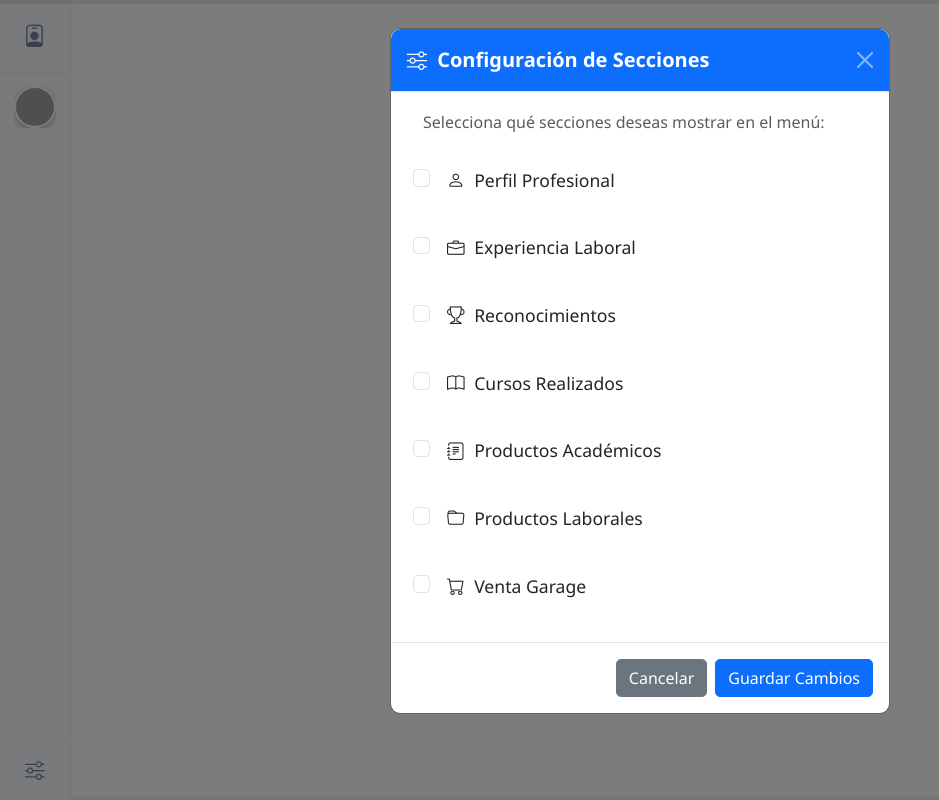
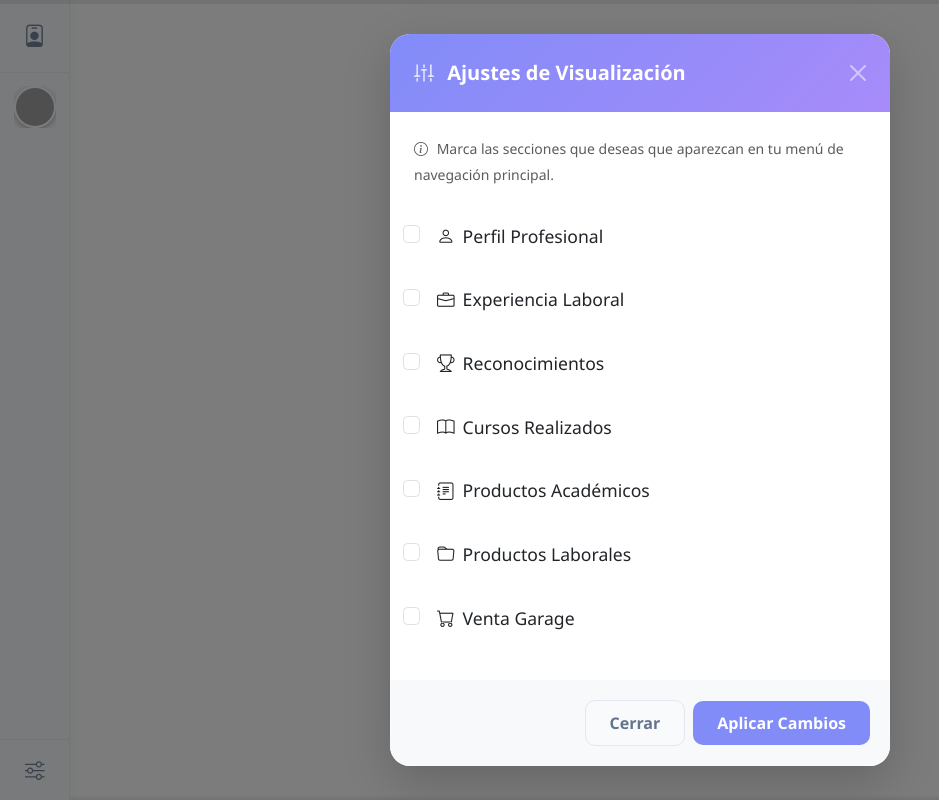
Before and after one commit to johnfralu/hojaDeVidaKelly, a Django app: template templates/base.html in a window 1280 px wide, after a click that opens the changed part. Shown: the whole page, without its empty margins (0-939 px from the left). Run offline with Django 3.2, Linux system fonts and the light colour scheme; the template is opened without the code that fills it, so the values that code supplies are empty; grey boxes are pictures that could not be loaded.

Commit message:
Cambiar diseño de Modales

```diff
--- a/static/css/styles.css
+++ b/static/css/styles.css
@@ -933,3 +933,87 @@ footer {
     box-shadow: 0 4px 15px rgba(0,0,0,0.05);
     height: 100%;
 }
+
+/* Estilos Generales para Modales Pastel */
+.custom-modal-pastel {
+    border-radius: 20px !important;
+    overflow: hidden;
+}
+
+/* Modal Configuración (Azul Índigo Pastel) */
+.modal-header-config {
+    background: linear-gradient(135deg, #818cf8, #a78bfa); /* Lavanda-Índigo */
+    padding: 1.5rem;
+}
+
+.btn-save-config {
+    background-color: #818cf8;
+    color: white;
+    border: none;
+    border-radius: 10px;
+    padding: 0.6rem 1.5rem;
+    font-weight: 600;
+    transition: all 0.3s;
+}
+
+.btn-save-config:hover {
+    background-color: #6366f1;
+    transform: translateY(-2px);
+    box-shadow: 0 4px 12px rgba(99, 102, 241, 0.3);
+}
+
+/* Modal PDF (Salmón/Rojo Pastel) */
+.modal-header-pdf {
+    background: linear-gradient(135deg, #fb7185, #fda4af); /* Salmón Pastel */
+    padding: 1.5rem;
+}
+
+.text-danger-pastel {
+    color: #fb7185;
+}
+
+.btn-generate-pdf {
+    background-color: #fb7185;
+    color: white;
+    border: none;
+    border-radius: 10px;
+    padding: 0.6rem 1.5rem;
+    font-weight: 600;
+    transition: all 0.3s;
+}
+
+.btn-generate-pdf:not(:disabled):hover {
+    background-color: #f43f5e;
+    transform: translateY(-2px);
+    box-shadow: 0 4px 12px rgba(244, 63, 94, 0.3);
+}
+
+/* Checkboxes Estilizados */
+.custom-check-item, .custom-check-item-pdf {
+    padding: 10px 15px;
+    border-radius: 12px;
+    transition: background 0.2s;
+    margin-bottom: 5px;
+}
+
+.custom-check-item:hover { background-color: #f3e8ff; } /* Lila suave */
+.custom-check-item-pdf:hover { background-color: #fff1f2; } /* Salmón suave */
+
+.form-check-input:checked {
+    background-color: #6366f1; /* Índigo para config */
+    border-color: #6366f1;
+}
+
+.pdf-section.form-check-input:checked {
+    background-color: #f43f5e; /* Salmón para PDF */
+    border-color: #f43f5e;
+}
+
+.btn-light-pastel {
+    background-color: #f8fafc;
+    color: #64748b;
+    border: 1px solid #e2e8f0;
+    border-radius: 10px;
+    padding: 0.6rem 1.5rem;
+    font-weight: 600;
+}
--- a/templates/base.html
+++ b/templates/base.html
@@ -179,62 +179,50 @@
 
     <!-- Modal de Configuración -->
     <div class="modal fade" id="configModal" tabindex="-1" aria-labelledby="configModalLabel" aria-hidden="true">
-        <div class="modal-dialog">
-            <div class="modal-content">
-                <div class="modal-header">
-                    <h5 class="modal-title" id="configModalLabel">
-                        <i class="bi bi-sliders"></i> Configuración de Secciones
+        <div class="modal-dialog modal-dialog-centered">
+            <div class="modal-content custom-modal-pastel border-0 shadow-lg">
+                <div class="modal-header modal-header-config text-white border-0">
+                    <h5 class="modal-title fw-bold" id="configModalLabel">
+                        <i class="bi bi-sliders2-vertical me-2"></i> Ajustes de Visualización
                     </h5>
                     <button type="button" class="btn-close btn-close-white" data-bs-dismiss="modal" aria-label="Close"></button>
                 </div>
-                <div class="modal-body ps-5">
-                    <p class="text-muted" style="margin-left: -1rem;">Selecciona qué secciones deseas mostrar en el menú:</p>
-                    <div class="form-check">
+                <div class="modal-body p-4">
+                    <p class="text-muted mb-4 small"><i class="bi bi-info-circle"></i> Marca las secciones que deseas que aparezcan en tu menú de navegación principal.</p>
+                    <div class="custom-checks-container">
+                        <div class="form-check custom-check-item">
                             <input class="form-check-input" type="checkbox" id="checkPerfil" {% if config.mostrar_perfil %}checked{% endif %}>
-                        <label class="form-check-label" for="checkPerfil">
-                            <i class="bi bi-person"></i> Perfil Profesional
-                        </label>
+                            <label class="form-check-label" for="checkPerfil"><i class="bi bi-person me-2"></i>Perfil Profesional</label>
                         </div>
-                    <div class="form-check">
+                        <div class="form-check custom-check-item">
                             <input class="form-check-input" type="checkbox" id="checkExperiencia" {% if config.mostrar_experiencia %}checked{% endif %}>
-                        <label class="form-check-label" for="checkExperiencia">
-                            <i class="bi bi-briefcase"></i> Experiencia Laboral
-                        </label>
+                            <label class="form-check-label" for="checkExperiencia"><i class="bi bi-briefcase me-2"></i>Experiencia Laboral</label>
                         </div>
-                    <div class="form-check">
+                        <div class="form-check custom-check-item">
                             <input class="form-check-input" type="checkbox" id="checkReconocimientos" {% if config.mostrar_reconocimientos %}checked{% endif %}>
-                        <label class="form-check-label" for="checkReconocimientos">
-                            <i class="bi bi-trophy"></i> Reconocimientos
-                        </label>
+                            <label class="form-check-label" for="checkReconocimientos"><i class="bi bi-trophy me-2"></i>Reconocimientos</label>
                         </div>
-                    <div class="form-check">
+                        <div class="form-check custom-check-item">
                             <input class="form-check-input" type="checkbox" id="checkCursos" {% if config.mostrar_cursos %}checked{% endif %}>
-                        <label class="form-check-label" for="checkCursos">
-                            <i class="bi bi-book"></i> Cursos Realizados
-                        </label>
+                            <label class="form-check-label" for="checkCursos"><i class="bi bi-book me-2"></i>Cursos Realizados</label>
                         </div>
-                    <div class="form-check">
+                        <div class="form-check custom-check-item">
                             <input class="form-check-input" type="checkbox" id="checkProductosAcademicos" {% if config.mostrar_productos_academicos %}checked{% endif %}>
-                        <label class="form-check-label" for="checkProductosAcademicos">
-                            <i class="bi bi-journal-text"></i> Productos Académicos
-                        </label>
+                            <label class="form-check-label" for="checkProductosAcademicos"><i class="bi bi-journal-text me-2"></i>Productos Académicos</label>
                         </div>
-                    <div class="form-check">
+                        <div class="form-check custom-check-item">
                             <input class="form-check-input" type="checkbox" id="checkProductosLaborales" {% if config.mostrar_productos_laborales %}checked{% endif %}>
-                        <label class="form-check-label" for="checkProductosLaborales">
-                            <i class="bi bi-folder"></i> Productos Laborales
-                        </label>
+                            <label class="form-check-label" for="checkProductosLaborales"><i class="bi bi-folder me-2"></i>Productos Laborales</label>
                         </div>
-                    <div class="form-check">
+                        <div class="form-check custom-check-item">
                             <input class="form-check-input" type="checkbox" id="checkVentaGarage" {% if config.mostrar_venta_garage %}checked{% endif %}>
-                        <label class="form-check-label" for="checkVentaGarage">
-                            <i class="bi bi-cart"></i> Venta Garage
-                        </label>
+                            <label class="form-check-label" for="checkVentaGarage"><i class="bi bi-cart me-2"></i>Venta Garage</label>
                         </div>
                     </div>
-                <div class="modal-footer">
-                    <button type="button" class="btn btn-secondary" data-bs-dismiss="modal">Cancelar</button>
-                    <button type="button" class="btn btn-primary" id="btnGuardarConfig">Guardar Cambios</button>
+                </div>
+                <div class="modal-footer border-0 p-3 bg-light rounded-bottom-4">
+                    <button type="button" class="btn btn-light-pastel" data-bs-dismiss="modal">Cerrar</button>
+                    <button type="button" class="btn btn-save-config" id="btnGuardarConfig">Aplicar Cambios</button>
                 </div>
             </div>
         </div>
@@ -242,62 +230,56 @@
 
     <!-- Modal de Generar PDF -->
     <div class="modal fade" id="pdfModal" tabindex="-1" aria-labelledby="pdfModalLabel" aria-hidden="true">
-        <div class="modal-dialog">
-            <div class="modal-content">
-                <div class="modal-header">
-                    <h5 class="modal-title" id="pdfModalLabel">
-                        <i class="bi bi-file-pdf"></i> Seleccionar Secciones para PDF
+        <div class="modal-dialog modal-dialog-centered">
+            <div class="modal-content custom-modal-pastel border-0 shadow-lg">
+                <div class="modal-header modal-header-pdf text-white border-0">
+                    <h5 class="modal-title fw-bold" id="pdfModalLabel">
+                        <i class="bi bi-file-earmark-pdf-fill me-2"></i> Exportar Hoja de Vida
                     </h5>
                     <button type="button" class="btn-close btn-close-white" data-bs-dismiss="modal" aria-label="Close"></button>
                 </div>
-                <div class="modal-body ps-5">
-                    <p class="text-muted" style="margin-left: -1rem;">Selecciona las secciones que deseas incluir en el PDF:</p>
-                    <div class="form-check">
+                <div class="modal-body p-4">
+                    <div class="pdf-selection-box p-3 mb-4 rounded-3 bg-light border border-dashed text-center">
+                        <i class="bi bi-file-pdf display-4 text-danger-pastel mb-2"></i>
+                        <p class="mb-0 fw-bold">Selección de Exportación</p>
+                        <small class="text-muted">Elige los bloques que conformarán tu documento.</small>
+                    </div>
+                    <div class="custom-checks-container">
+                        <div class="form-check custom-check-item-pdf">
                             <input class="form-check-input pdf-section" type="checkbox" id="pdfPerfil" checked>
-                        <label class="form-check-label" for="pdfPerfil">
-                            <i class="bi bi-person"></i> Perfil Profesional
-                        </label>
+                            <label class="form-check-label" for="pdfPerfil">Incluir Perfil Profesional</label>
                         </div>
-                    <div class="form-check">
+                        <div class="form-check custom-check-item-pdf">
                             <input class="form-check-input pdf-section" type="checkbox" id="pdfExperiencia" checked>
-                        <label class="form-check-label" for="pdfExperiencia">
-                            <i class="bi bi-briefcase"></i> Experiencia Laboral
-                        </label>
+                            <label class="form-check-label" for="pdfExperiencia">Incluir Experiencia Laboral</label>
                         </div>
-                    <div class="form-check">
+                        <div class="form-check custom-check-item-pdf">
                             <input class="form-check-input pdf-section" type="checkbox" id="pdfReconocimientos" checked>
-                        <label class="form-check-label" for="pdfReconocimientos">
-                            <i class="bi bi-trophy"></i> Reconocimientos
-                        </label>
+                            <label class="form-check-label" for="pdfReconocimientos">Incluir Reconocimientos</label>
                         </div>
-                    <div class="form-check">
+                        <div class="form-check custom-check-item-pdf">
                             <input class="form-check-input pdf-section" type="checkbox" id="pdfCursos" checked>
-                        <label class="form-check-label" for="pdfCursos">
-                            <i class="bi bi-book"></i> Cursos Realizados
-                        </label>
+                            <label class="form-check-label" for="pdfCursos">Incluir Cursos Realizados</label>
                         </div>
-                    <div class="form-check">
+                        <div class="form-check custom-check-item-pdf">
                             <input class="form-check-input pdf-section" type="checkbox" id="pdfProductosAcademicos" checked>
-                        <label class="form-check-label" for="pdfProductosAcademicos">
-                            <i class="bi bi-journal-text"></i> Productos Académicos
-                        </label>
+                            <label class="form-check-label" for="pdfProductosAcademicos">Incluir Productos Académicos</label>
                         </div>
-                    <div class="form-check">
+                        <div class="form-check custom-check-item-pdf">
                             <input class="form-check-input pdf-section" type="checkbox" id="pdfProductosLaborales" checked>
-                        <label class="form-check-label" for="pdfProductosLaborales">
-                            <i class="bi bi-folder"></i> Productos Laborales
-                        </label>
+                            <label class="form-check-label" for="pdfProductosLaborales">Incluir Productos Laborales</label>
                         </div>
-                    <div class="form-check">
+                        <div class="form-check custom-check-item-pdf">
                             <input class="form-check-input pdf-section" type="checkbox" id="pdfVentaGarage" checked>
-                        <label class="form-check-label" for="pdfVentaGarage">
-                            <i class="bi bi-cart"></i> Venta Garage
-                        </label>
+                            <label class="form-check-label" for="pdfVentaGarage">Incluir Venta Garage</label>
                         </div>
                     </div>
-                <div class="modal-footer">
-                    <button type="button" class="btn btn-secondary" data-bs-dismiss="modal">Cancelar</button>
-                    <button type="button" class="btn btn-primary" id="btnGenerarPDF" disabled>Generar</button>
+                </div>
+                <div class="modal-footer border-0 p-3 bg-light rounded-bottom-4">
+                    <button type="button" class="btn btn-light-pastel" data-bs-dismiss="modal">Cancelar</button>
+                    <button type="button" class="btn btn-generate-pdf" id="btnGenerarPDF" disabled>
+                        <i class="bi bi-file-earmark-arrow-down-fill"></i> Generar PDF
+                    </button>
                 </div>
             </div>
         </div>
```
Lines whose indentation alone changed are shown as unchanged.
